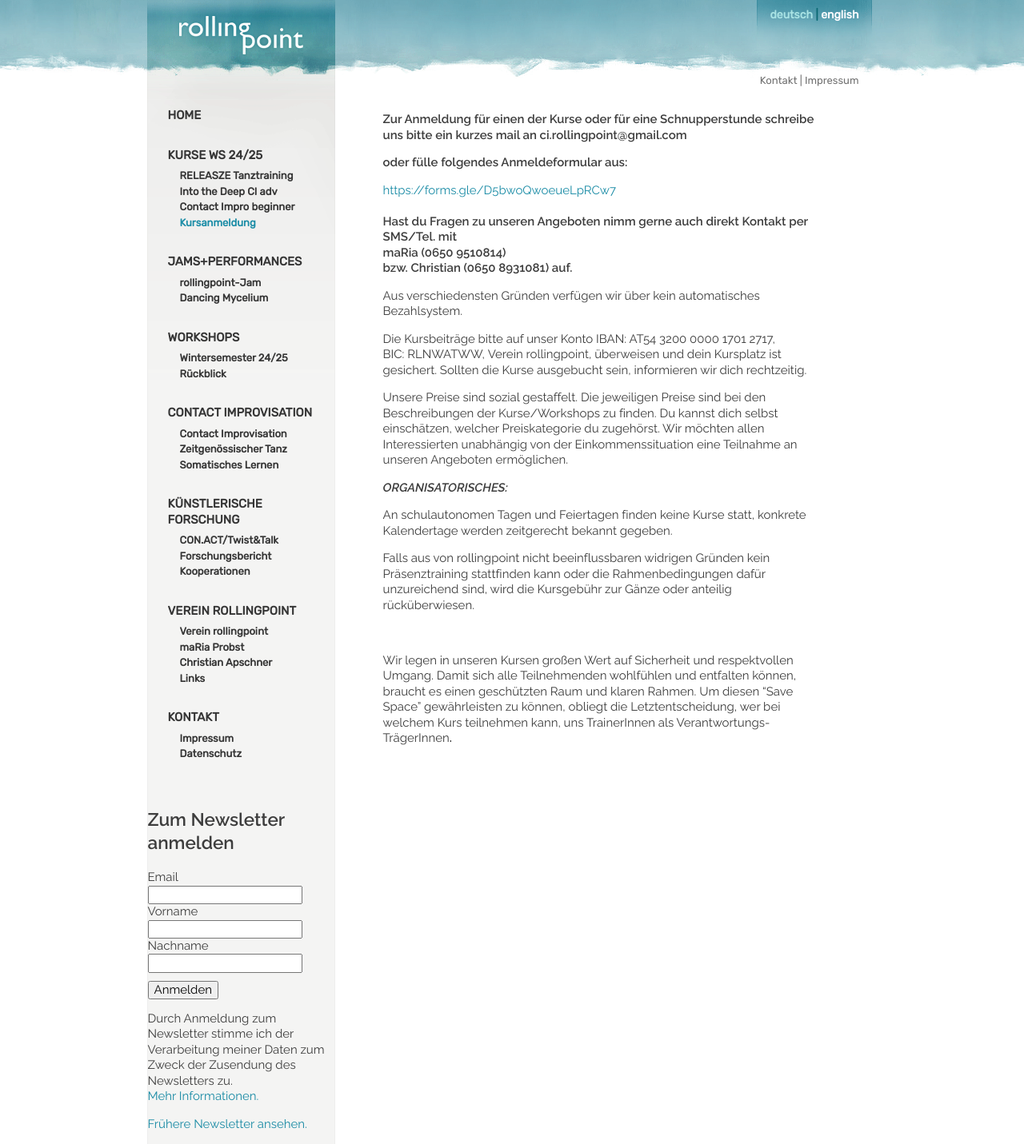
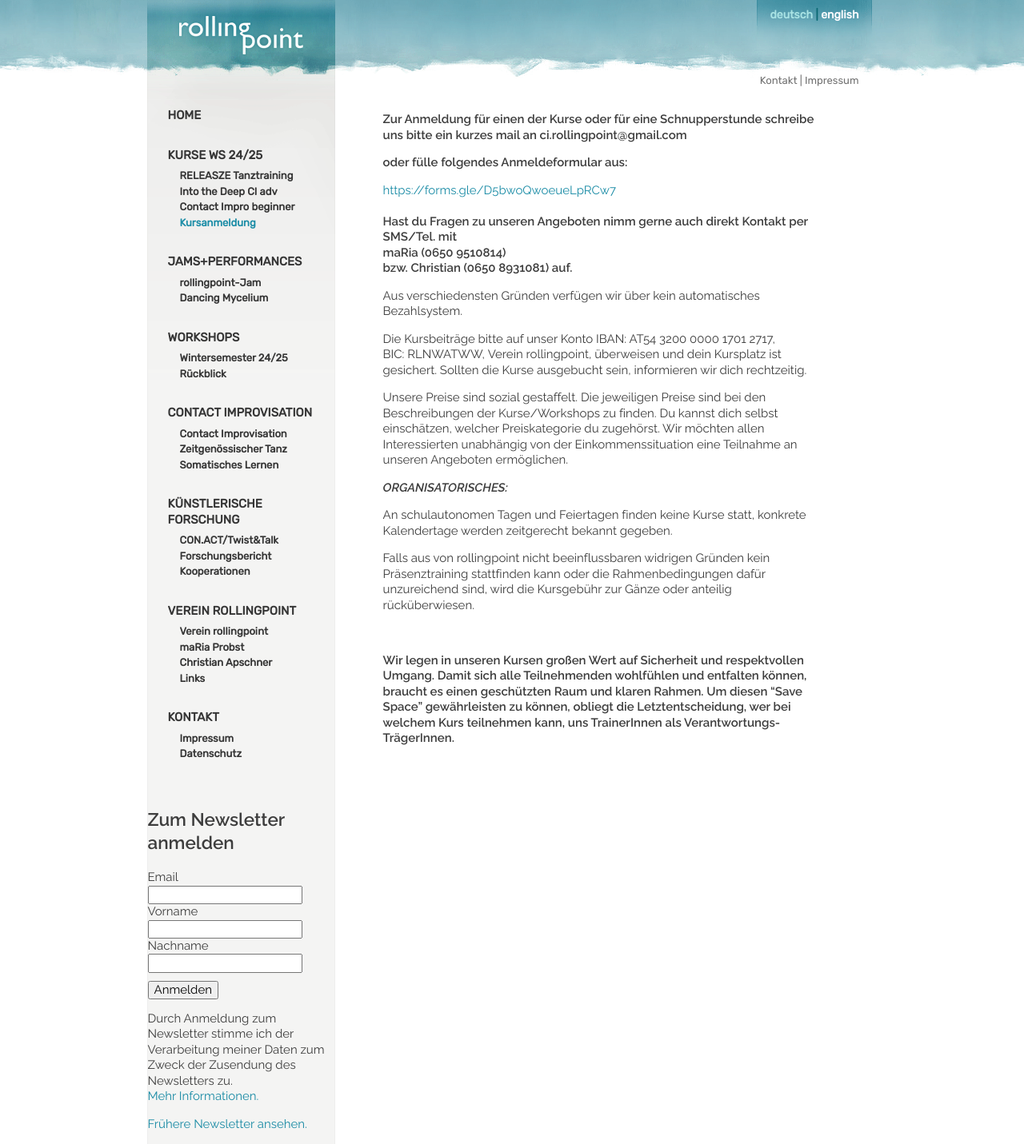
Before and after one commit to manulari/rollingpointat, a Jekyll site: the page built from _pages_de/kursanmeldung.md, in a window 1280 px wide. Shown: the whole page at 80% size. Built offline with Jekyll 4.4.1, drawn with Linux system fonts in a browser that asks for light colours; comment, search, counter and statistics services are not loaded.

```diff
--- a/_pages_de/kursanmeldung.md
+++ b/_pages_de/kursanmeldung.md
@@ -27,4 +27,4 @@ Falls aus von rollingpoint nicht beeinflussbaren widrigen Gründen kein Präsenz
 
 &nbsp;
 
-Wir legen in unseren Kursen großen Wert auf Sicherheit und respektvollen Umgang. Damit sich alle Teilnehmenden wohlfühlen und entfalten können, braucht es einen geschützten Raum und klaren Rahmen. Um diesen "Save Space" gewährleisten zu können, obliegt die Letztentscheidung, wer bei welchem Kurs teilnehmen kann, uns TrainerInnen als Verantwortungs-TrägerInnen**.**
+**Wir legen in unseren Kursen großen Wert auf Sicherheit und respektvollen Umgang. Damit sich alle Teilnehmenden wohlfühlen und entfalten können, braucht es einen geschützten Raum und klaren Rahmen. Um diesen "Save Space" gewährleisten zu können, obliegt die Letztentscheidung, wer bei welchem Kurs teilnehmen kann, uns TrainerInnen als Verantwortungs-TrägerInnen.**
```
